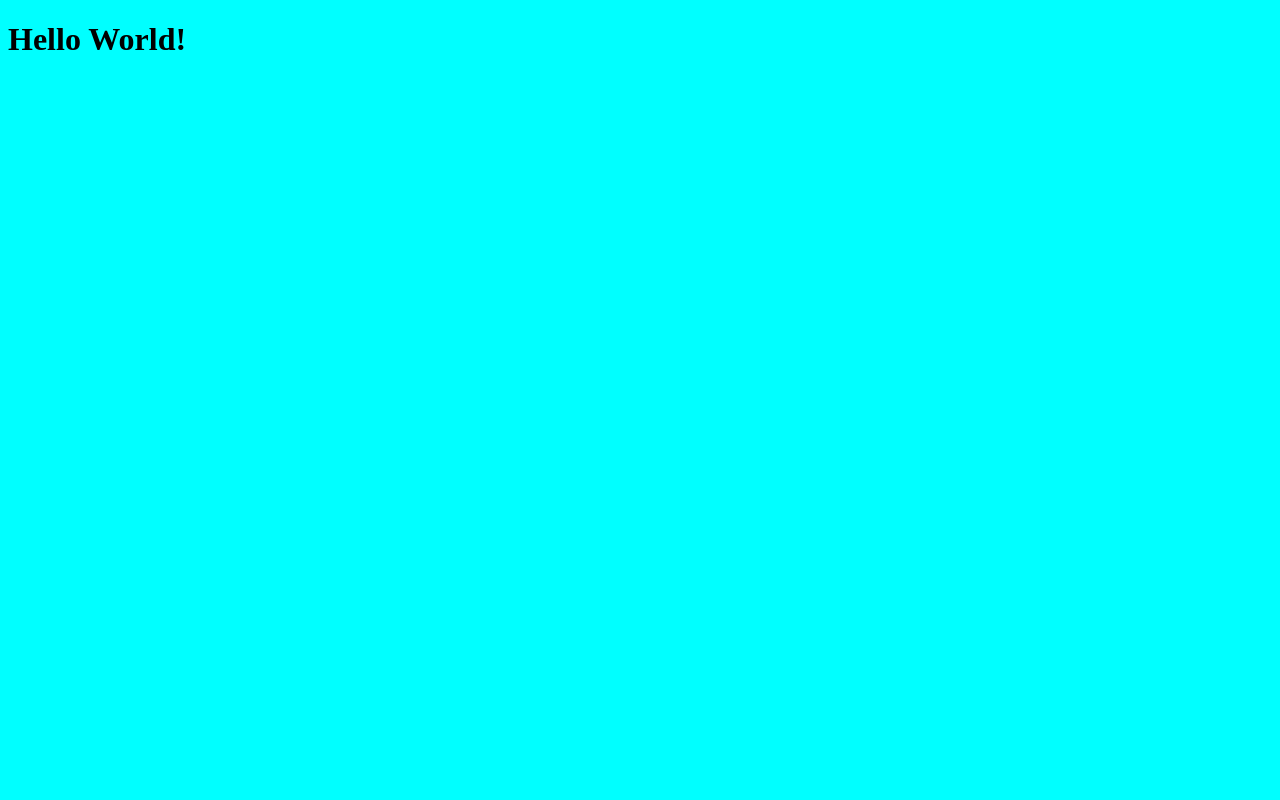
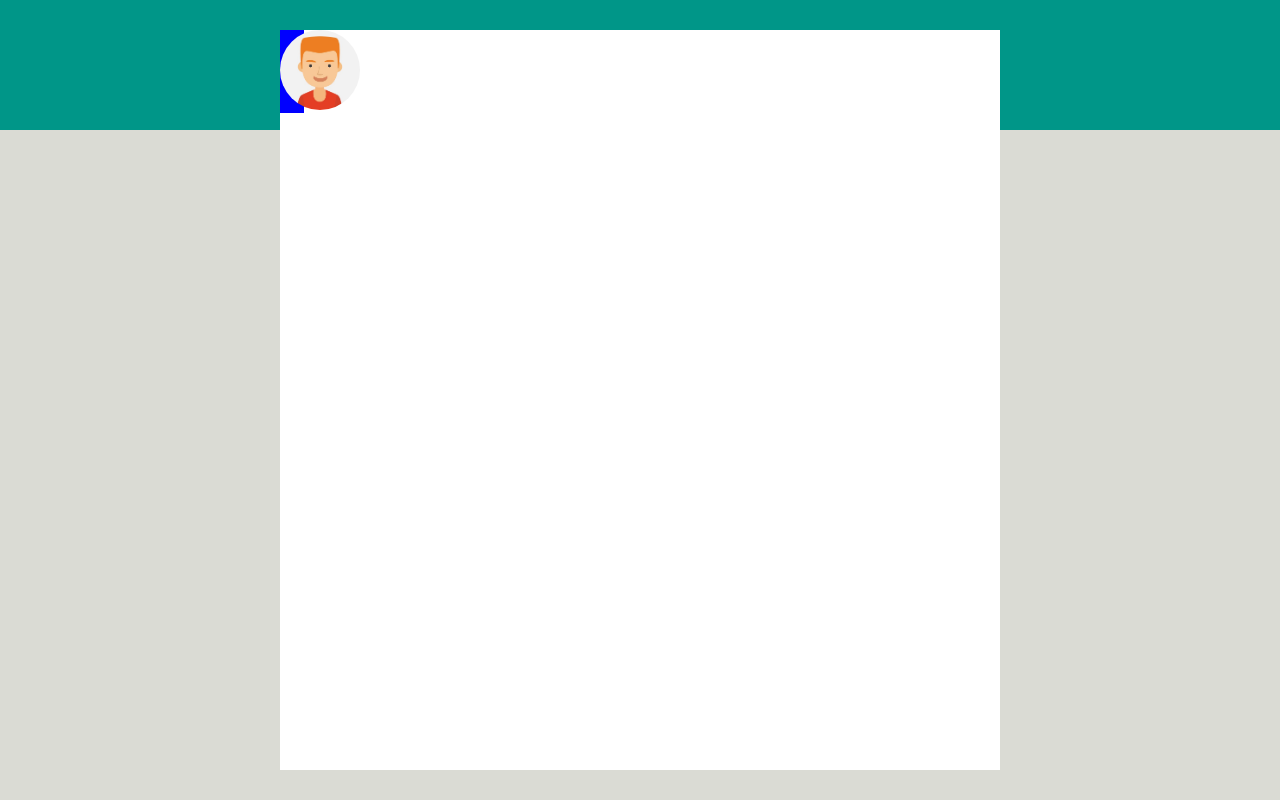
Before and after one commit to Riccardo-Martignago/vue-boolzapp, a plain HTML site: page index.html in a window 1280 px wide. Drawn offline with nearby package versions, Linux system fonts and the light colour scheme.

Commit message:
Creazione struttura base di header e main con aggiunta immagini nei file

```diff
--- a/CSS/style.css
+++ b/CSS/style.css
@@ -1,3 +1,44 @@
+*{
+    padding: 0;
+    margin: 0;
+    box-sizing: border-box;
+}
 body{
-    background-color: aqua;
+    background-color: #dadbd4;
+    font-family: "Lato", sans-serif;
+    font-weight: 400;
+    font-style: normal;
 }
+header{
+    background-color: #009688;
+    height: 130px;
+}
+main{
+    position: absolute;
+    top: 30px;
+    left: 5%;
+    right: 5%;
+    margin: 0 auto;
+    background-color: white;
+    display: flex;
+    width: 90vh;
+    bottom: 30px;
+}
+.container{
+    display: flex;
+    flex-wrap: nowrap;
+    width: 100%;
+    height: 100%;
+}
+section.utenti{
+    background-color: blue;
+    width: 30%;
+}
+section.chat{
+    background-color: greenyellow;
+    width: 70%;
+}
+.utente-img{
+    width: 80px;
+    border-radius: 50%;
+}
--- a/index.html
+++ b/index.html
@@ -3,13 +3,30 @@
 <head>
     <meta charset="UTF-8">
     <meta name="viewport" content="width=device-width, initial-scale=1.0">
-    <title>JS</title>
+    <title>Boolzapp</title>
     <link rel="stylesheet" href="./CSS/style.css">
+    <link rel="preconnect" href="https://fonts.googleapis.com">
+    <link rel="preconnect" href="https://fonts.gstatic.com" crossorigin>
+    <link href="https://fonts.googleapis.com/css2?family=Lato:ital,wght@0,100;0,300;0,400;0,700;0,900;1,100;1,300;1,400;1,700;1,900&display=swap" rel="stylesheet">
 </head>
 <body>
     <script src="https://unpkg.com/vue@3/dist/vue.global.js"></script>
     <div id="app">
-        <h1>{{ message }}</h1>
+        <header></header>
+        <main>
+            <div class="conatine">
+                <section class="utenti">
+                    <article>
+                        <div class="chatutenti">
+                            <img src="./img/avatar_1.jpg" alt="" class="utente-img">
+                        </div>
+                    </article>
+                </section>
+                <section class="chat">
+                    <div></div>
+                </section>
+            </div>
+        </main>
     </div>
     <script type="text/javascript" src="./JS/script.js"></script>
 </body>
```
Also changed, not shown: img/avatar_1.jpg (added), img/avatar_2.jpg (added), img/avatar_3.jpg (added), img/avatar_4.jpg (added), img/avatar_5.jpg (added), img/avatar_6.jpg (added), img/avatar_7.jpg (added), img/avatar_8.jpg (added), img/avatar_io.jpg (added), img/image.png (added), img/mine.jpg (added).
